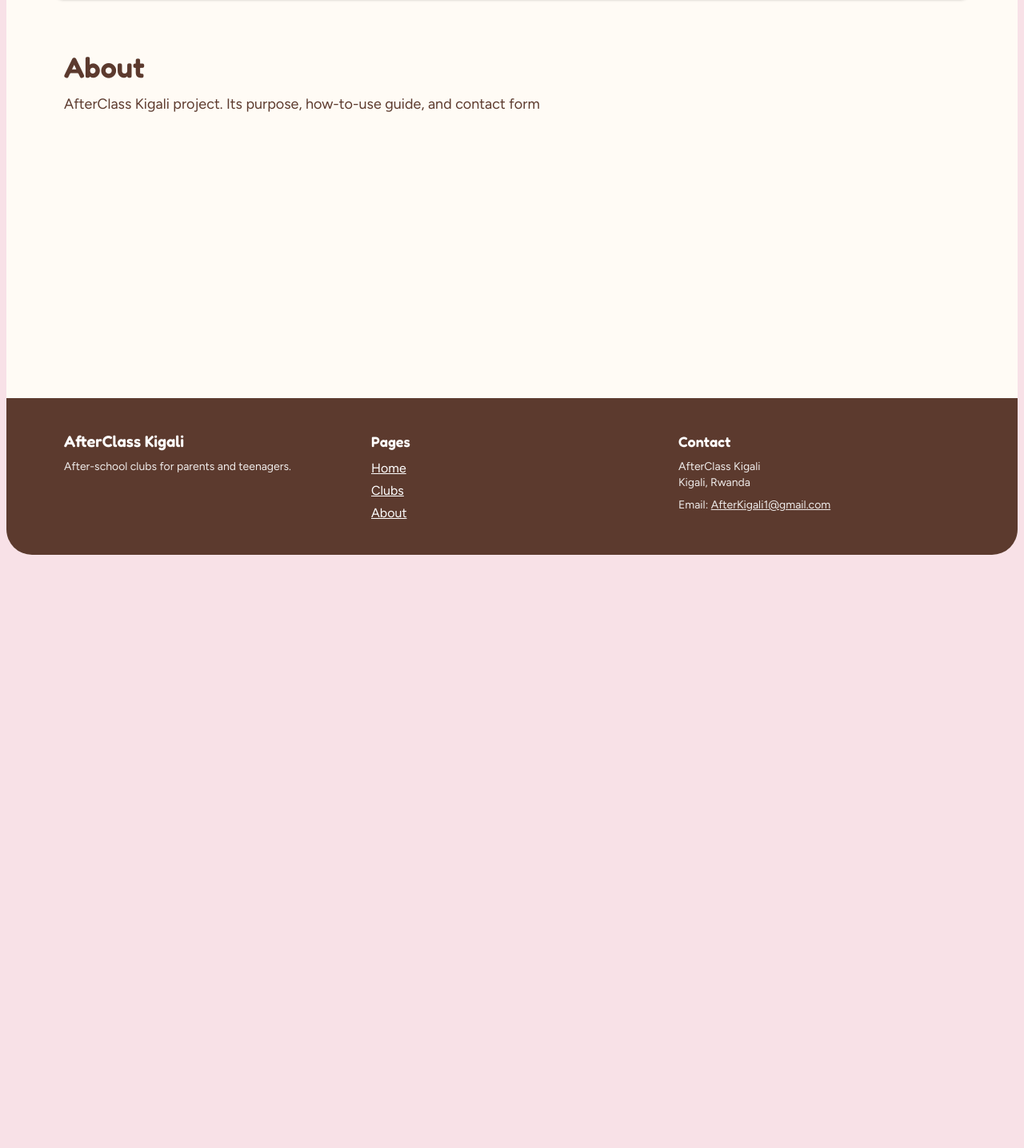
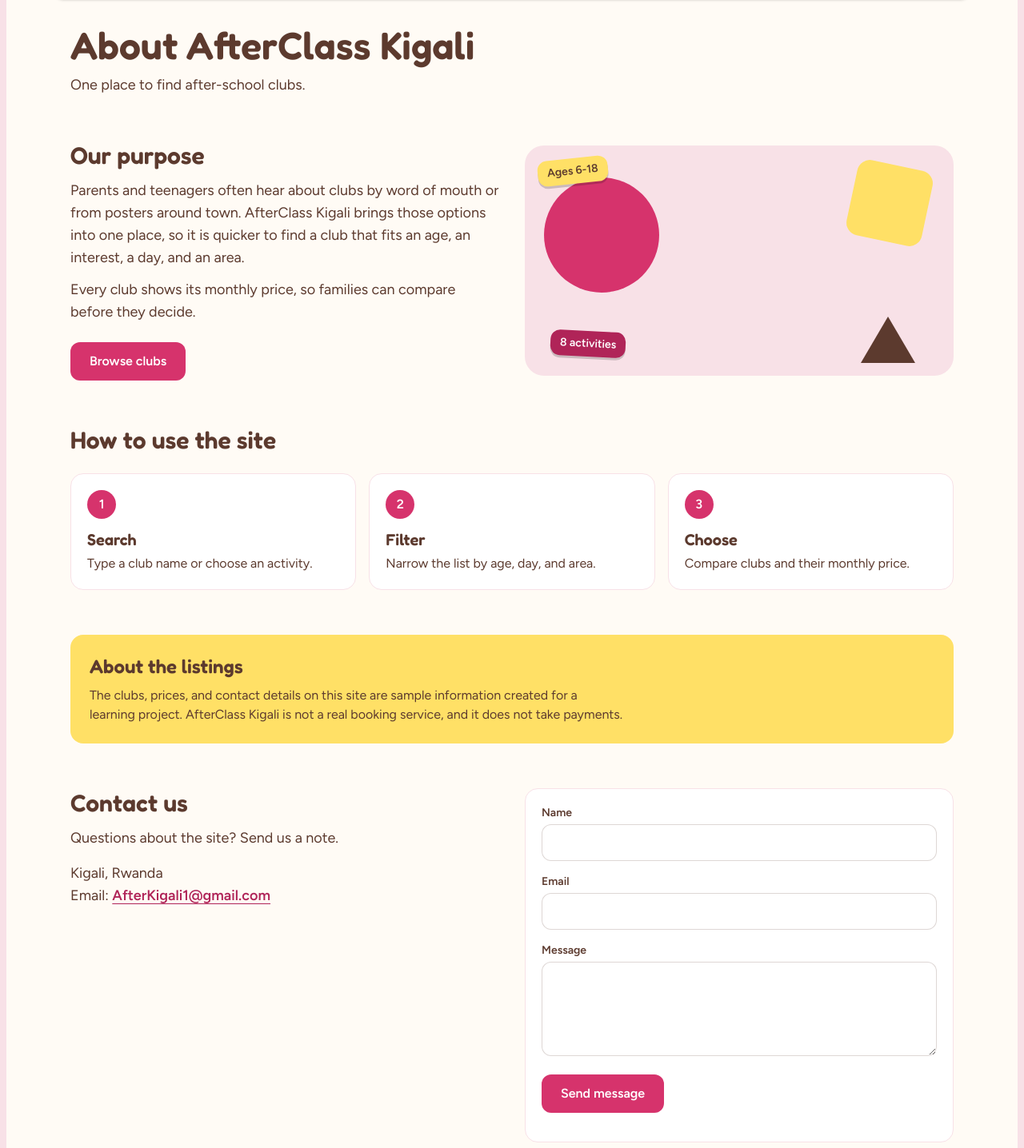
Before and after one commit to mahoro-belyse/AfterKigali, a React (Vite) app: page /about in a window 1280 px wide. Shown: the part 94-1530 px from the top of the page at 80% size. Before the commit the page ends 800 px from the top, so only its background shows below. Built offline with nearby package versions, Linux system fonts and the light colour scheme.

Commit message:
created contact form and upgraded about page

```diff
--- /dev/null
+++ b/src/components/ContactForm.jsx
@@ -0,0 +1,52 @@
+import { useState } from 'react'
+
+const fieldClass = 'w-full rounded-xl border border-cocoa/20 bg-white px-3 py-2.5 text-cocoa'
+const labelClass = 'mb-1 block text-sm font-semibold'
+
+export default function ContactForm() {
+  const [sent, setSent] = useState(false)
+
+  function handleSubmit(e) {
+    e.preventDefault()
+    e.currentTarget.reset()
+    setSent(true)
+  }
+
+  return (
+    <form
+      aria-labelledby="contact-title"
+      onSubmit={handleSubmit}
+      className="space-y-4 rounded-2xl border border-rose bg-white p-5"
+    >
+      <div>
+        <label htmlFor="c-name" className={labelClass}>Name</label>
+        <input id="c-name" name="name" type="text" required autoComplete="off" className={fieldClass} />
+      </div>
+      <div>
+        <label htmlFor="c-email" className={labelClass}>Email</label>
+        <input id="c-email" name="email" type="email" required autoComplete="off" className={fieldClass} />
+      </div>
+      <div>
+        <label htmlFor="c-message" className={labelClass}>Message</label>
+        <textarea id="c-message" name="message" rows={4} required className={fieldClass} />
+      </div>
+
+      <button
+        type="submit"
+        className="rounded-xl bg-raspberry px-6 py-3 font-semibold text-white hover:bg-raspberry-dark"
+      >
+        Send message
+      </button>
+
+
+
+      <div role="status" aria-live="polite">
+        {sent && (
+          <p className="rounded-xl bg-rose p-3 font-semibold">
+            Thanks for trying the form.
+          </p>
+        )}
+      </div>
+    </form>
+  )
+}
--- a/src/components/FilterPanel.jsx
+++ b/src/components/FilterPanel.jsx
@@ -61,7 +61,6 @@ export default function FilterPanel({ count, onApply }) {
       </div>
 
       <div className="flex flex-col gap-2">
-        {/* Only needed on phones, where the panel opens and closes */}
         <button
           type="submit"
           className="rounded-xl bg-raspberry px-4 py-2.5 font-semibold text-white hover:bg-raspberry-dark lg:hidden"
--- a/src/pages/About.jsx
+++ b/src/pages/About.jsx
@@ -1,15 +1,87 @@
+import { Link } from 'react-router-dom'
 import usePageTitle from '../hooks/usePageTitle.js'
+import ShapesCollage from '../components/ShapesCollage.jsx'
+import ContactForm from '../components/ContactForm.jsx'
 
+const STEPS = [
+  { title: 'Search', text: 'Type a club name or choose an activity.' },
+  { title: 'Filter', text: 'Narrow the list by age, day, and area.' },
+  { title: 'Choose', text: 'Compare clubs and their monthly price.' },
+]
 
 export default function About() {
   usePageTitle('About | AfterClass Kigali')
+
   return (
-    <div className="mx-auto max-w-6xl px-4 py-12">
-      <h1 className="text-4xl font-semibold">About</h1>
-      <p className="mt-3 max-w-prose text-lg">
-        AfterClass Kigali project. Its purpose, how-to-use guide, and contact form
+    <div className="mx-auto max-w-6xl space-y-14 px-4 pb-4 pt-4 md:px-6">
+      <div>
+        <h1 className="text-4xl font-semibold md:text-5xl">About AfterClass Kigali</h1>
+        <p className="mt-3 max-w-prose text-lg">One place to find after-school clubs.</p>
+      </div>
 
-      </p>
+      <section aria-labelledby="purpose-title" className="grid items-center gap-8 md:grid-cols-2">
+        <div>
+          <h2 id="purpose-title" className="text-3xl font-semibold">Our purpose</h2>
+          <p className="mt-3 max-w-prose text-lg">
+            Parents and teenagers often hear about clubs by word of mouth or from posters around town.
+            AfterClass Kigali brings those options into one place, so it is quicker to find a club that fits
+            an age, an interest, a day, and an area.
+          </p>
+          <p className="mt-3 max-w-prose text-lg">
+            Every club shows its monthly price, so families can compare before they decide.
+          </p>
+          <Link
+            to="/clubs"
+            className="mt-6 inline-block rounded-xl bg-raspberry px-6 py-3 font-semibold text-white hover:bg-raspberry-dark"
+          >
+            Browse clubs
+          </Link>
+        </div>
+        <ShapesCollage />
+      </section>
+
+      <section aria-labelledby="how-title">
+        <h2 id="how-title" className="text-3xl font-semibold">How to use the site</h2>
+        <ol className="mt-6 grid gap-4 md:grid-cols-3">
+          {STEPS.map((step, i) => (
+            <li key={step.title} className="rounded-2xl border border-rose bg-white p-5">
+              <span
+                aria-hidden="true"
+                className="grid h-9 w-9 place-items-center rounded-full bg-raspberry font-semibold text-white"
+              >
+                {i + 1}
+              </span>
+              <h3 className="mt-3 text-xl font-semibold">{step.title}</h3>
+              <p className="mt-1">{step.text}</p>
+            </li>
+          ))}
+        </ol>
+      </section>
+
+      <section aria-labelledby="listings-title" className="rounded-2xl bg-butter p-5 text-cocoa md:p-6">
+        <h2 id="listings-title" className="text-2xl font-semibold">About the listings</h2>
+        <p className="mt-2 max-w-prose">
+          The clubs, prices, and contact details on this site are sample information created for a learning
+          project. AfterClass Kigali is not a real booking service, and it does not take payments.
+        </p>
+      </section>
+
+      <section aria-labelledby="contact-title" className="grid gap-8 md:grid-cols-2">
+        <div>
+          <h2 id="contact-title" className="text-3xl font-semibold">Contact us</h2>
+          <p className="mt-3 max-w-prose text-lg">Questions about the site? Send us a note.</p>
+          <address className="mt-4 text-lg not-italic">
+            <p>Kigali, Rwanda</p>
+            <p>
+              Email:{' '}
+              <a className="font-semibold text-raspberry-dark underline underline-offset-4" href="mailto:hello@example.com">
+                AfterKigali1@gmail.com
+              </a>
+            </p>
+          </address>
+        </div>
+        <ContactForm />
+      </section>
     </div>
   )
 }
```
